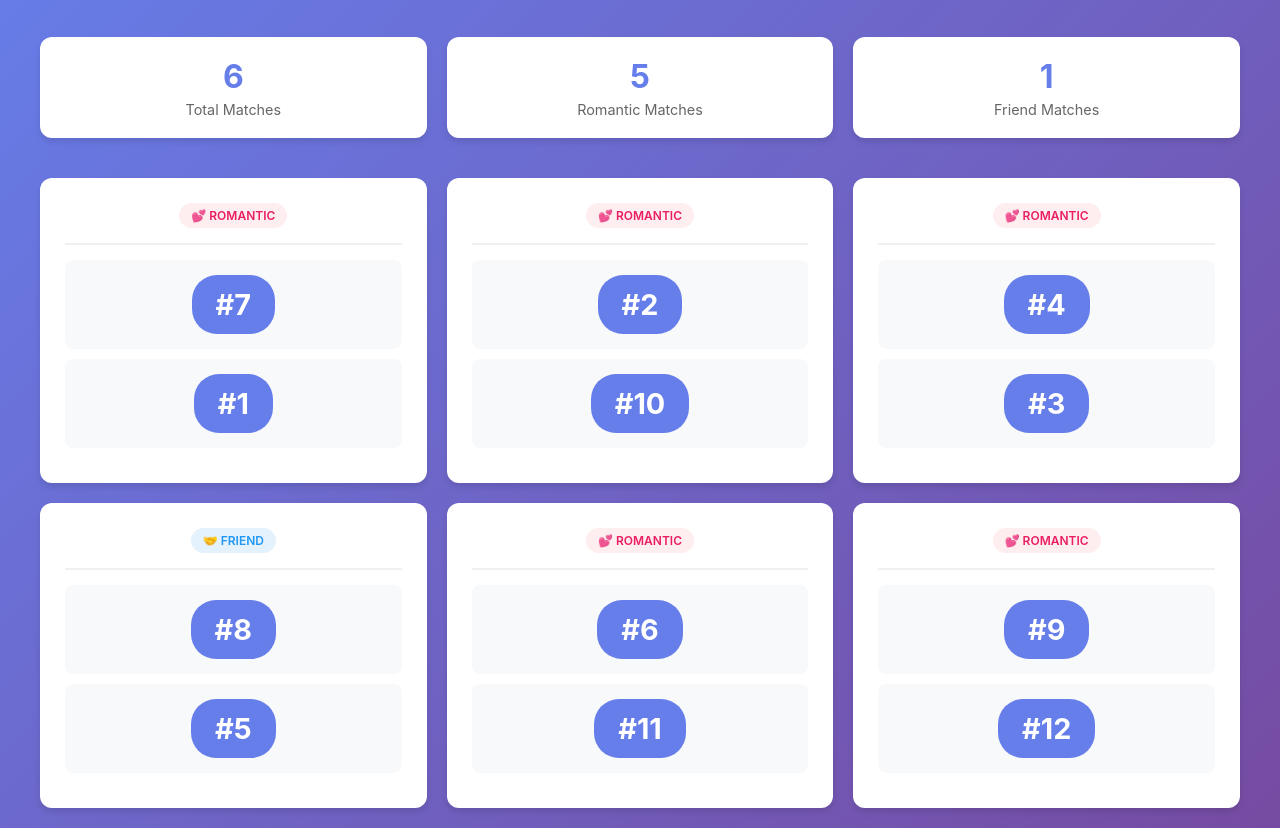
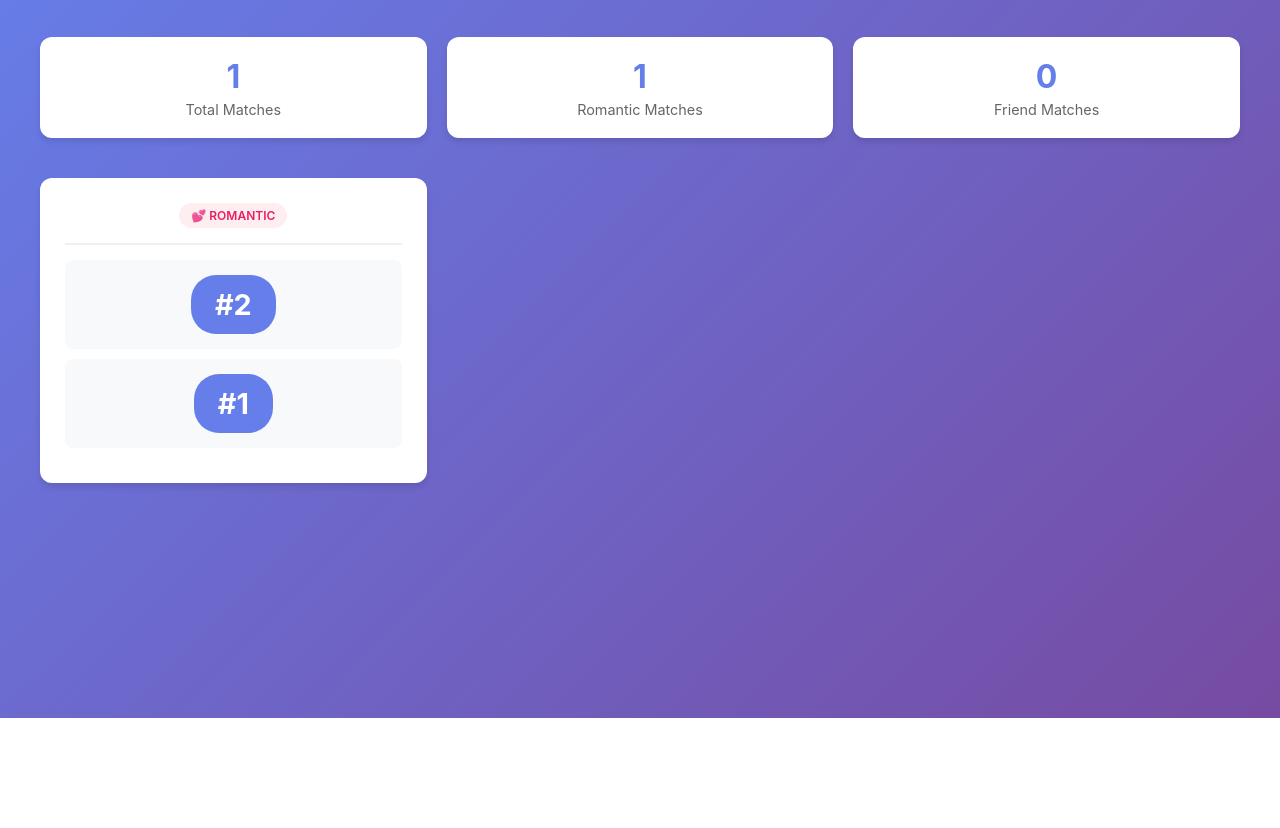
Before and after one commit to saulbrauns-bot/bridge-pub, a plain HTML site: page index.html in a window 1280 px wide. Shown: the part 82-910 px from the top of the page. After the commit the page ends 800 px from the top, so only its background shows below. Drawn offline with Linux system fonts and the light colour scheme.

Commit message:
Auto-update matches webpage - 2026-02-06 15:09:22

```diff
--- a/index.html
+++ b/index.html
@@ -3,12 +3,12 @@
 <head>
   <meta charset="UTF-8">
   <meta name="viewport" content="width=device-width, initial-scale=1.0">
-  <meta name="batch-number" content="2">
-  <meta name="batch-timestamp" content="2026-02-06T20:59:06Z">
+  <meta name="batch-number" content="1">
+  <meta name="batch-timestamp" content="2026-02-06T21:09:22Z">
   <meta http-equiv="Cache-Control" content="no-cache, no-store, must-revalidate">
   <meta http-equiv="Pragma" content="no-cache">
   <meta http-equiv="Expires" content="0">
-  <title>Bridge Pub Matches - Batch 2</title>
+  <title>Bridge Pub Matches - Batch 1</title>
   <style>
     * { margin: 0; padding: 0; box-sizing: border-box; }
     body {
@@ -123,8 +123,8 @@
   </style>
   <script>
     // Auto-refresh when new matches are posted
-    const currentBatch = 2;
-    const currentTimestamp = '2026-02-06T20:59:06Z';
+    const currentBatch = 1;
+    const currentTimestamp = '2026-02-06T21:09:22Z';
     let checkCount = 0;
 
     async function checkForUpdates() {
@@ -178,15 +178,15 @@
 
     <div class="stats">
       <div class="stat-card">
-        <h3>6</h3>
+        <h3>1</h3>
         <p>Total Matches</p>
       </div>
       <div class="stat-card">
-        <h3>5</h3>
+        <h3>1</h3>
         <p>Romantic Matches</p>
       </div>
       <div class="stat-card">
-        <h3>1</h3>
+        <h3>0</h3>
         <p>Friend Matches</p>
       </div>
     </div>
@@ -197,65 +197,10 @@
     <span class="match-type type-romantic">💕 Romantic</span>
   </div>
   <div class="match-person">
-    <span class="wristband">#7</span>
+    <span class="wristband">#2</span>
   </div>
   <div class="match-person">
     <span class="wristband">#1</span>
-  </div>
-</div>
-<div class="match-card">
-  <div class="match-header">
-    <span class="match-type type-romantic">💕 Romantic</span>
-  </div>
-  <div class="match-person">
-    <span class="wristband">#2</span>
-  </div>
-  <div class="match-person">
-    <span class="wristband">#10</span>
-  </div>
-</div>
-<div class="match-card">
-  <div class="match-header">
-    <span class="match-type type-romantic">💕 Romantic</span>
-  </div>
-  <div class="match-person">
-    <span class="wristband">#4</span>
-  </div>
-  <div class="match-person">
-    <span class="wristband">#3</span>
-  </div>
-</div>
-<div class="match-card">
-  <div class="match-header">
-    <span class="match-type type-friend">🤝 Friend</span>
-  </div>
-  <div class="match-person">
-    <span class="wristband">#8</span>
-  </div>
-  <div class="match-person">
-    <span class="wristband">#5</span>
-  </div>
-</div>
-<div class="match-card">
-  <div class="match-header">
-    <span class="match-type type-romantic">💕 Romantic</span>
-  </div>
-  <div class="match-person">
-    <span class="wristband">#6</span>
-  </div>
-  <div class="match-person">
-    <span class="wristband">#11</span>
-  </div>
-</div>
-<div class="match-card">
-  <div class="match-header">
-    <span class="match-type type-romantic">💕 Romantic</span>
-  </div>
-  <div class="match-person">
-    <span class="wristband">#9</span>
-  </div>
-  <div class="match-person">
-    <span class="wristband">#12</span>
   </div>
 </div>
     </div>
```
